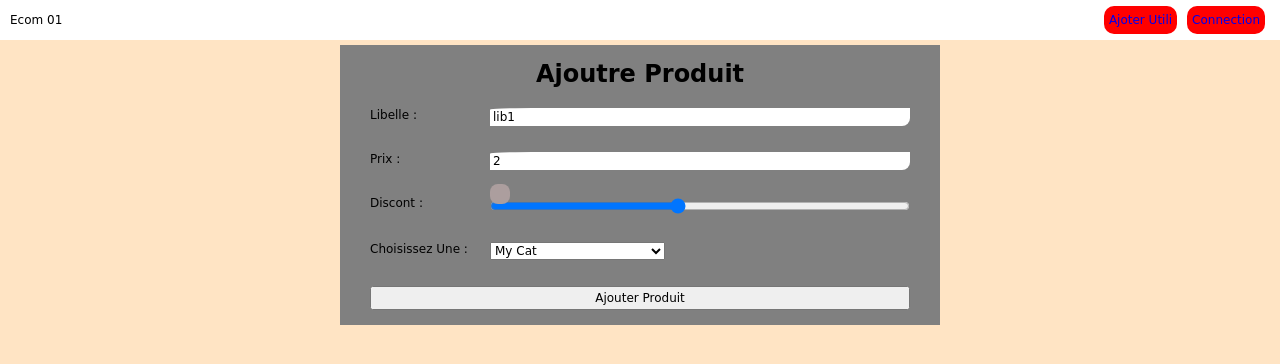
After one commit to MilouMohamed/php-8, a PHP site: page /ajouter_prod.php in a window 1280 px wide. The commit adds this page. Shown: the top 364 px of the page. Run offline with PHP 8.4, Linux system fonts and the light colour scheme; data that the repository does not hold is empty; some web fonts are replaced.

Commit message:
Add files via upload

```diff
--- a/Larave/CSS/style.css
+++ b/Larave/CSS/style.css
@@ -1,18 +1,57 @@
+/* <option value=" <?php echo  $value['id_p'] ;?> "> <?php echo   $value['libelle'] ; ?></option> */
+
+
 
 @import url('https://fonts.googleapis.com/css2?family=Playwrite+IT+Moderna:wght@100..400&display=swap');
 
-*{
+* {
     margin: 0;
     padding: 0;
     box-sizing: border-box;
     list-style: none;
-    text-decoration:none;
+    text-decoration: none;
     font-family: "Playwrite IT Moderna", cursive;
-  font-size:12px;
+    font-size: 12px;
 }
+
 body {
     background-color: bisque;
 }
+
+.btn {
+    padding: 1px 4px;
+    font-size: 12px;
+    margin: 2px 1px;
+    border: 2px solid #ff031b;
+}
+
+.btn-edit {
+    background-color: #81eeac;
+}
+
+.btn-detele {
+    background-color: #e6c07a;
+}
+
+
+
+textarea,
+input {
+    border: none;
+    outline: none;
+    border-radius: 10% 0px 8px 0px;
+    padding: 2px 3px;
+}
+
+textarea:focus,
+input:focus {
+    border-radius: 10% 0px 8px 0px;
+    outline: none;
+    border: 2px solid black;
+}
+
+
+
 
 /* Nav ********************************************* */
 
@@ -26,31 +65,32 @@ body {
     justify-content: space-between;
     padding: 0 10px;
     height: 40px;
-    background-color:  white;
+    background-color: white;
 
 }
 
-.nav-bar .list-nav ,
-.nav-bar .logo
-{
+.nav-bar .list-nav,
+.nav-bar .logo {
     display: flex;
     justify-content: center;
     align-items: center;
 }
 
 
-.nav-bar .list-nav ul a  {
-    padding:7px 5px;
+.nav-bar .list-nav ul a {
+    padding: 7px 5px;
     margin: 0px 5px;
-    border-radius: 10px ;
+    border-radius: 10px;
     background-color: red;
+    display: flex;
+    flex-wrap: nowrap;
+}
 
-}
-.nav-bar .list-nav ul a:hover  {
+.nav-bar .list-nav ul a:hover {
     color: white;
     position: relative;
     top: 5px;
-    transition:  0.2s;
+    transition: 0.2s;
     border-radius: 10px 50px 10px 20px;
 }
 
@@ -77,7 +117,7 @@ body {
     position: absolute;
     top: 50%;
     left: 50%;
-    transform: translate(-50%,-50%);
+    transform: translate(-50%, -50%);
 
     >h4 {
         font-size: 26px;
@@ -85,6 +125,7 @@ body {
         text-align: center;
         background-color: white;
         border-radius: 5px;
+        padding: 5px 10px;
     }
 
 
@@ -102,14 +143,14 @@ body {
 }
 
 
-.container-login >h4 {
+.container-login>h4 {
     font-weight: 600;
     font-size: 26px;
     padding-top: 14px;
-    padding-bottom:  50px;
+    padding-bottom: 50px;
     text-align: center;
     color: white;
-    text-shadow:   2px 2px black;
+    text-shadow: 2px 2px black;
 }
 
 .container-login .form-login {
@@ -121,26 +162,26 @@ body {
 
 .container-login .box-login {
     display: grid;
-    grid-template-columns: auto  190px;
-    grid-row-gap:  30px;
+    grid-template-columns: auto 190px;
+    grid-row-gap: 30px;
 }
 
 
 .container-login .box-login input {
     border: none;
     outline: none;
-    border-radius:  10% 0px 8px 0px;
+    border-radius: 10% 0px 8px 0px;
     padding: 2px 3px;
 }
 
 .container-login .box-login input:focus {
-    border-radius:  10% 0px 8px 0px;
+    border-radius: 10% 0px 8px 0px;
     outline: none;
     border: 2px solid black;
 }
 
 
-.container-login  span {
+.container-login span {
     margin-top: 5px;
     text-align: right;
     display: block;
@@ -149,7 +190,7 @@ body {
 .container-login .form-login input[type="submit"] {
 
     background-color: #f2f47;
-    padding: 2px ;
+    padding: 2px;
     border: 1.5px solid black;
     border-radius: 5px;
 }
@@ -167,17 +208,22 @@ body {
     padding: 7px 10px;
     color: white;
     background-color: orange;
-    border-radius:  8px 8px ;
+    border-radius: 8px 8px;
     box-shadow: 0px 0px 5px 0.1px black;
-    margin: 10px ;
+    margin: 10px;
     position: absolute;
     width: 90%;
     bottom: 10px;
 }
 
+.label-info-bon {
+    background-color: green;
+}
+
 
 .center-elem-to {
     margin: 20px auto;
+
     >h4 {
         font-size: 26px;
         font-weight: bolder;
@@ -186,3 +232,131 @@ body {
         border-radius: 5px;
     }
 }
+
+/**** categorie************************************/
+
+.cont-categ {
+
+    padding: 15px 30px;
+    background-color: gray;
+    margin: 5px auto;
+    max-width: 600px;
+    min-width: 300px;
+}
+
+.cont-categ .form-categ {
+    display: flex;
+    flex-direction: column;
+    justify-content: space-between;
+    gap: 20px;
+    margin-top: 20px;
+
+    .libell {
+
+        display: flex;
+        align-items: center;
+
+        label {
+            padding: 2px;
+            width: 100px;
+            min-width: 85px;
+        }
+
+        textarea,
+        input {
+            width: calc(100% - 100px);
+        }
+    }
+}
+
+
+/* Ajouter Produites**************************************/
+.container-global.cont-categ {
+
+    h2 {
+        font-size: 24px;
+        text-align: center;
+        margin-bottom: 20px;
+    }
+
+    .form-prod {
+        display: flex;
+        flex-direction: column;
+        gap: 26px;
+    }
+
+    .libell {
+        display: flex;
+        width: 100%;
+
+        label {
+            width: 120px;
+        }
+
+        input {
+            width: calc(100% - 120px);
+        }
+    }
+
+    button[type="submit"] {
+        padding: 3px;
+    }
+
+}
+
+/**  TBALE  *********************************************************/
+.center-table {
+    margin: 5px auto;
+    background-color: red;
+    display: flex;
+    justify-content: center;
+    align-items: center;
+    flex-direction: column;
+    padding: 15px;
+
+    h4 {
+        font-size: 26px;
+        text-align: center;
+        background-color: white;
+        padding: 5px 15px;
+        border-radius: 30px;
+        width: max-content;
+        margin: 5px auto 15px;
+    }
+}
+
+table {
+    border: 2px white solid;
+    background-color: black;
+
+    th,
+    td {
+        border: 2px white double;
+        padding: 1px 2px;
+
+    }
+
+    th {
+        background-color: gray;
+        font-size: 15px;
+        padding: 4px 7px;
+        font-weight: bold;
+    }
+
+    tr:nth-child(2n+1) {
+        background-color: #f8f8f8;
+    }
+
+    tr:nth-child(2n+2) {
+        background-color: rgb(166, 173, 223);
+    }
+
+    td:last-child {
+        display: flex;
+    }
+
+    td:first-child {
+        text-align: center;
+    }
+
+}
--- /dev/null
+++ b/Larave/ajouter_prod.php
@@ -0,0 +1,150 @@
+<?php
+
+include_once("databaseEcom.php");
+
+$sqlstat = $pdo->prepare("SELECT * FROM `ec_catg`  ");
+
+$sqlstat->execute();
+
+$tab_prods = $sqlstat->fetchAll();
+
+
+
+
+if (isset($_POST["sendNc"])) {
+
+    $lib = $_POST["Libelle"];
+    $prix = $_POST["prix"];
+    $disc = $_POST["discont"];
+    $id_cat = $_POST["id_categor"];
+    if (!empty($lib)  and !empty($prix)  and !empty($disc)  and !empty($id_cat)) {
+        $dt = date("Y-m-d H:i:s");
+
+        $rqt =   $pdo->prepare("INSERT INTO `ec_prod`(  `libelle`, `prix`, `discont`, `id_cg`, `date_crate_p`) VALUES (?,?,?,?,?)");
+        $inserte =  $rqt->execute([$lib, $prix, $disc, $id_cat, $dt]);
+        if ($inserte) {
+            ?>
+            <div class="label-info label-info-bon ">
+                Bien Ajouter <?php echo $lib  ?> Dans Les Categores
+            </div>
+        <?php
+        }
+        else{
+        ?>
+            <div class="label-info label-info-bon ">
+                Probleme !!! (456000)
+            </div>
+        <?php
+        }
+
+
+    } else {
+
+
+    ?>
+        <div class="label-info  ">
+            Probleme Tous les Champ Sont Obligatoir !!!
+        </div>
+<?php
+    }
+}
+?>
+<!DOCTYPE html>
+<html lang="en">
+
+<head>
+    <meta charset="UTF-8">
+    <meta name="viewport" content="width=device-width, initial-scale=1.0">
+    <title>Ajouter Produite</title>
+    <link rel="stylesheet" href="css/style.css">
+</head>
+
+<body>
+    <?php include_once("nav.php")   ?>
+
+    <div class="container-global cont-categ">
+        <h2>Ajoutre Produit</h2>
+
+        <form action="" method="post" class="form-prod">
+            <!-- libelle 	prix 	discont 	id_cg 	  -->
+
+            <div class="libell">
+                <label for="Libelle">Libelle : </label>
+                <input type="text" name="Libelle" value="lib1">
+            </div>
+
+            <div class="libell">
+                <label for="prix">Prix : </label>
+                <input type="number" name="prix" min="1" step="0.5" value="2">
+            </div>
+
+            <div class="libell" id="myRangLab">
+                <label for="discont">Discont : </label>
+                <input type="range" name="discont" min="0" max="90" value="40">
+            </div>
+
+            <div class="libell">
+                <label for="id_categor">Choisissez Une : </label>
+                <select name="id_categor">
+                    <option value="">Choisissez Une Categorie</option>
+                    <option value="2" selected>My Cat</option>
+                    <?php
+                    //SELECT * FROM `ec_catg`  `id_cg`,`libelle`
+                    foreach ($tab_prods as   $value) {
+
+                        echo "<option value=' " . $value["id_cg"] . "'> " . $value["libelle"] . "</option>";
+                    }
+                    ?>
+                </select>
+            </div>
+
+
+
+            <button type="submit" name="sendNc">Ajouter Produit</button>
+
+        </form>
+
+    </div>
+
+
+    <script>
+var progres= document.getElementsByName("discont")[0];
+var label1= document.querySelector("#myRangLab label::after");
+
+
+console.log(progres);
+
+progres.onchange=()=> {
+    var val=progres.value;
+    console.log(val);
+
+
+
+    console.log(label1);
+
+
+
+}
+
+
+    </script>
+    <style>
+#myRangLab label {
+position: relative;
+}
+#myRangLab label::after  {
+position: absolute;
+content: "";
+width: 20px;
+height: 20px;
+border-radius: 40%;
+background-color: #ac9e9e;
+  top: -12px;
+  left: 120px;
+}
+
+
+    </style>
+</body>
+
+</html>
--- a/Larave/connextion.php
+++ b/Larave/connextion.php
@@ -5,7 +5,7 @@ if (isset($_POST["send"])) {
 
     $un = $_POST["username"];
     $pwd = $_POST["password"];
-    if (!empty($un) and !empty($pwd)) {
+    if (!empty($un) || !empty($pwd)) {
 
         include "databaseEcom.php";
 
@@ -21,8 +21,7 @@ if (isset($_POST["send"])) {
             // var_dump($sqlreq->fetch());
             session_start();
             $_SESSION["utilisateur"] = $sqlreq->fetch();
-              header("location:admin.php");
-
+            header("location:admin.php");
         } else {
 ?>
             <div class="label-info">
--- a/Larave/login.php
+++ b/Larave/login.php
@@ -14,7 +14,7 @@
 
             <label for="password">PassWord :
             </label>
-            <input value="0000" type="text" placeholder="PassWord" id="password" name="password" />
+            <input value="" type="text" placeholder="PassWord" id="password" name="password" />
 
 
         </div>
--- a/Larave/nav.php
+++ b/Larave/nav.php
@@ -1,23 +1,67 @@
+<?php
+
+session_start();
+
+$connecte = false;
+if (isset($_SESSION["utilisateur"])) {
+    $connecte = true;
+}
+
+?>
+
+
+<script>
+
+
+setTimeout(function(){
+
+    var divToast =document.querySelector(".label-info");
+
+if(divToast != null){
+      divToast.remove();
+}
+// console.log("IS Time");
+
+},2000)
+
+
+</script>
 <link rel="stylesheet" href="css/style.css">
 
 <nav class=" nav-bar">
 
-    <span class="logo" >
+    <span class="logo">
         Ecom 01
     </span>
 
     <li class="list-nav">
         <ul>
-        <a href="index.php">Ecommerce</a>
+            <a href="index.php">Ajoter Utili</a>
+        </ul>
+        <?php
+        if ($connecte) {
+        ?>
+            <ul>
+                <a href="ajouter_prod.php">Ajouter Prod</a>
             </ul>
             <ul>
-        <a href="login.php">Ajouter Util</a>
+                <a href="ajouter_categore.php">Ajouter Catego</a>
             </ul>
+
+        <ul>
+            <a href="categorie.php">Lt Categores</a>
+        </ul>
+            <ul>
+                <a href="deconexion.php">Deconecte</a>
+            </ul>
+        <?php
+        } else {
+        ?>
             <ul>
                 <a href="connextion.php">Connection</a>
             </ul>
+        <?php  } ?>
+
     </li>
 
-
-
 </nav>
```
Also changed, not shown: Larave/admin.php (+6 -9 lines), Larave/ajouter_categore.php (added, +72 -0 lines), Larave/categorie.php (added, +60 -0 lines), Larave/deconexion.php (added, +10 -0 lines), Larave/index.php (+4 -3 lines). Lines whose indentation alone changed are shown as unchanged.
